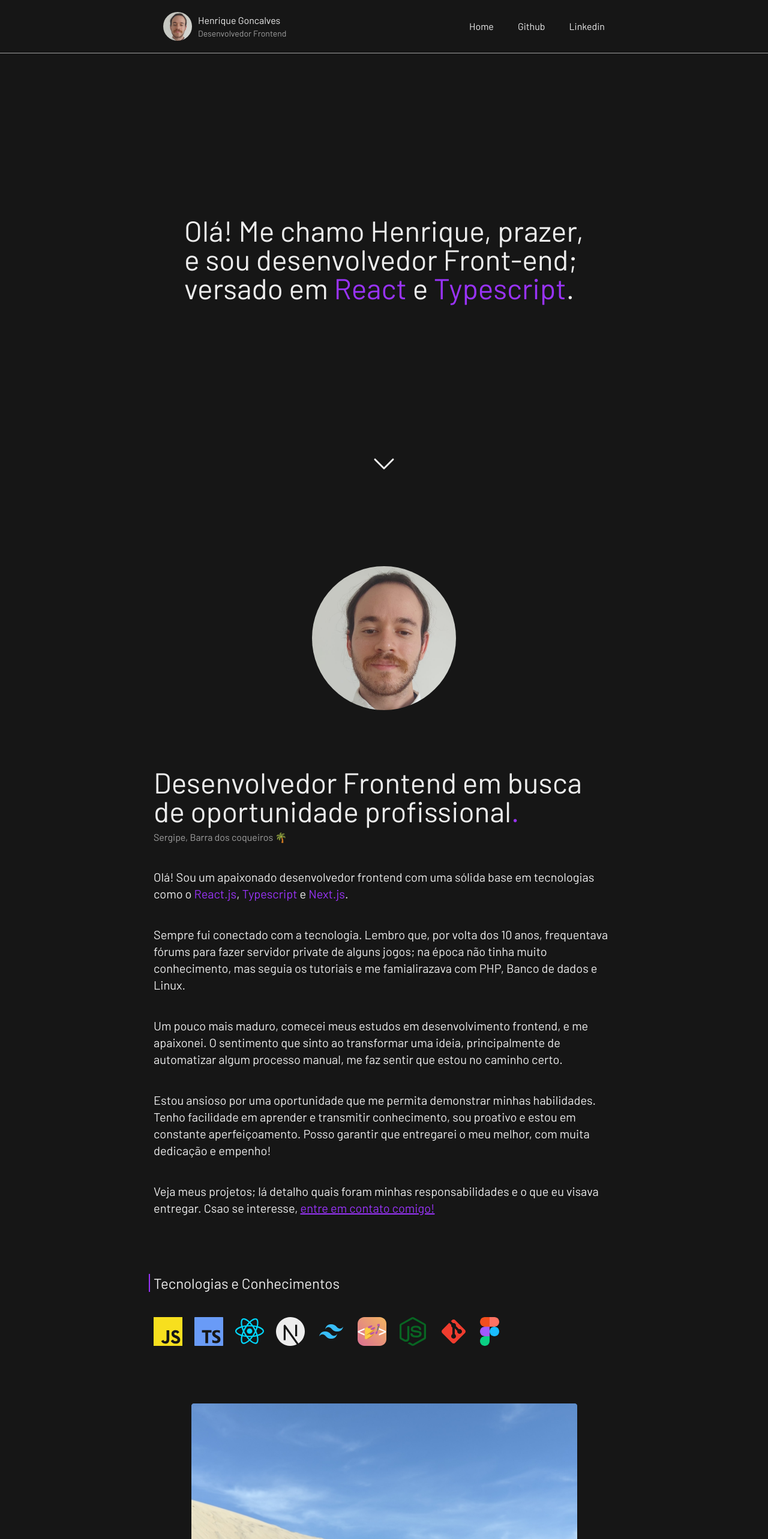
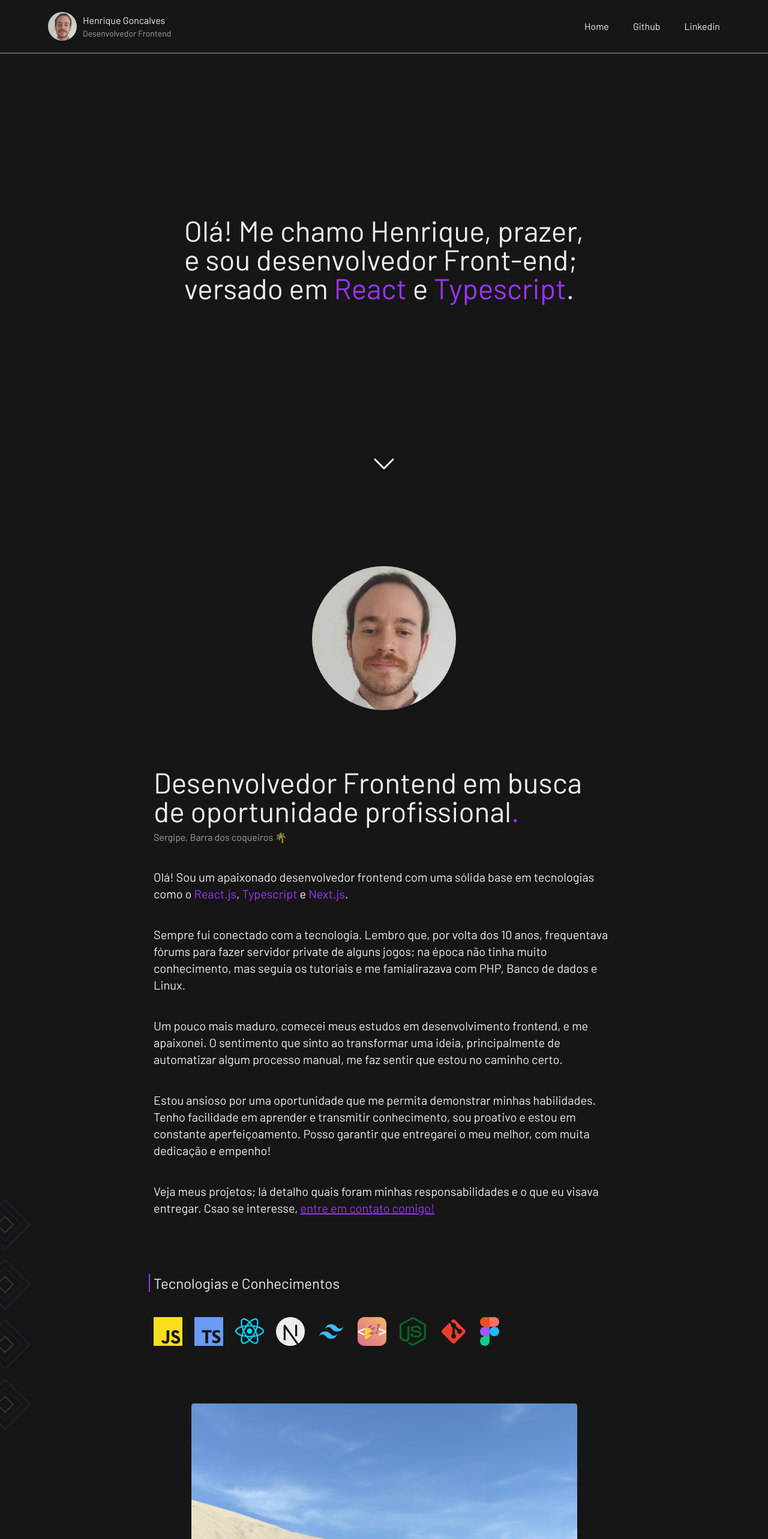
Before and after one commit to mariquegonn-dev/myportfolio-next, a Next.js app: page / in a window 1280 px wide. Shown: the top 2566 px of the page at 60% size. Built offline with nearby package versions, Linux system fonts and the light colour scheme.

Commit message:
styles: detail added in the Hero

```diff
--- a/src/app/page.tsx
+++ b/src/app/page.tsx
@@ -3,10 +3,19 @@ import { Hero } from "@/components/Hero";
 import { HeroButton } from "@/components/Hero/components/HeroButton/HeroButton";
 import { Main } from "@/components/Main";
 import { IconsLangConfig } from "@/config";
+import Image from "next/image";
 
 export default function Home() {
   return (
     <>
+      <div className="absolute top-[2000px]">
+        <Image
+          width={50}
+          height={460}
+          src="/assets/details/detailLeft.png"
+          alt="background Left"
+        />
+      </div>
       <Hero>
         <HeroButton />
       </Hero>
--- a/src/components/Header/Header.tsx
+++ b/src/components/Header/Header.tsx
@@ -7,7 +7,7 @@ type HeaderProps = {
 export const Header = ({ children }: HeaderProps) => {
   return (
     <header className="fixed left-0 right-0 top-0 z-[1000] border-b-[1px] border-graySec bg-black font-normal text-whitePrimary">
-      <div className="mx-auto flex max-w-3xl flex-wrap items-center justify-between p-4">
+      <div className="mx-auto flex max-w-6xl flex-wrap items-center justify-between p-4">
         <MainLogo />
 
         <nav aria-label="menu de links para navegação" role="navigation">
```
Also changed, not shown: public/assets/details/detailLeft.png (added).
